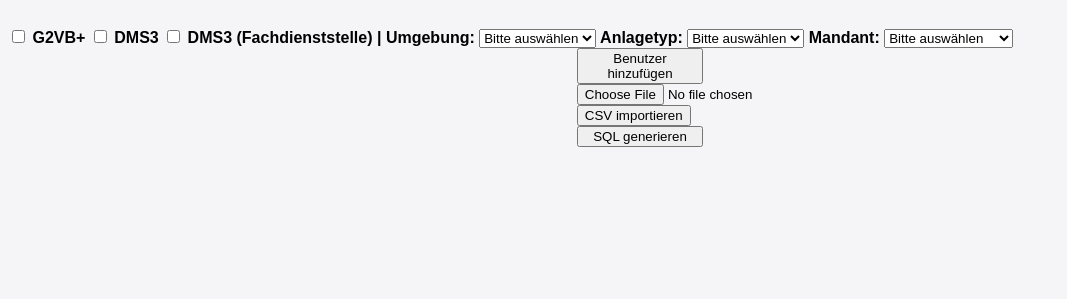
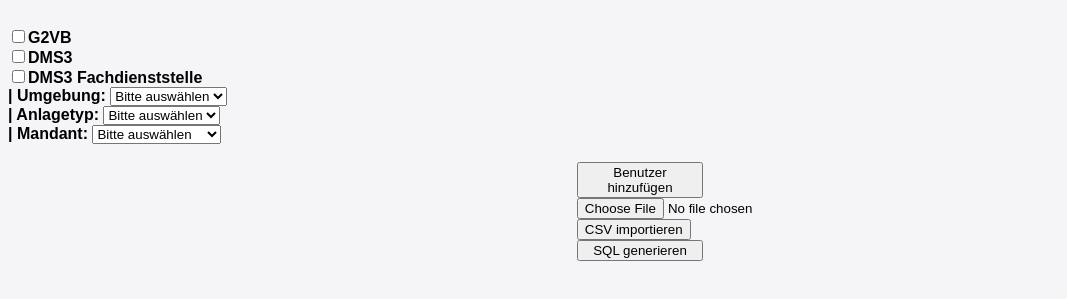
Before and after one commit to Sergey-Gruzdov/DataportUPT, a plain HTML site: page index.html in a window 1280 px wide. Shown: the part 265-564 px from the top of the page, without its empty margins (0-1067 px from the left). Drawn offline with Linux system fonts and the light colour scheme.

Commit message:
Update index.html

```diff
--- a/index.html
+++ b/index.html
@@ -8,20 +8,12 @@
 <body>
     <img src="https://www.dataport-kommunal.de/typo3conf/ext/nc_provider_main/Resources/Public/Images/logo.svg" class="imgcenter">
     <h2>user provisioning tool</h2>
-
-    <label>
-        <input type="checkbox" id="functionCheckbox1">
-        G2VB+
-    </label>
-    <label>
-        <input type="checkbox" id="functionCheckbox2">
-        DMS3
-    </label>
-
-    <label>
-        <input type="checkbox" id="functionCheckbox3">
-        DMS3 (Fachdienststelle)
-    </label>
+<div class="box">
+    <div style=>
+        <label><input type="checkbox" id="functionCheckbox1">G2VB</label><br/>
+        <label><input type="checkbox" id="functionCheckbox2">DMS3</label><br/>
+        <label><input type="checkbox" id="functionCheckbox3">DMS3 Fachdienststelle</label><br/>
+    </div>
 
     <label>
      | Umgebung:
@@ -34,9 +26,9 @@
           <option value="TEST">TEST</option>
       </select>
   </label>
-
+</br>
   <label>
-      Anlagetyp:
+     | Anlagetyp:
       <select id="anlagetypDropdown" name="dropdown2">
           <option value="99" disabled selected>Bitte auswählen</option>
           <option value="SachAnlage">Sachbearbeiter</option>
@@ -44,9 +36,9 @@
           <option value="Geschaeftsfuehrung">Führungskraft</option>
       </select>
   </label>
-
+</br>
   <label>
-      Mandant:
+     | Mandant:
       <select id="mandantDropdown" name="dropdown3">
           <option value="99" disabled selected>Bitte auswählen</option>
           <option value="00">ABH</option>
@@ -62,7 +54,8 @@
           <option value="10">Alle Mandanten</option>
       </select>
   </label>
-
+</div>
+</br>
     <div id="userContainers">
     </div>
     <button onclick="addUserContainer()" class="btnAddUser">Benutzer hinzufügen</button>
@@ -74,7 +67,7 @@
             <input type="file" id="csvFile" accept=".csv" tabindex="1" >
             <button onclick="importCSV()" tabindex="2" >CSV importieren</button>
             <span class="info-text">Bitte die CSV in dem folgendem Schema erstellen:
-                Vorname, Nachname, Username, Email, Teams
+                Vorname, Nachname, Username, Email, Teams.
 
             </span>
         </div>
```
